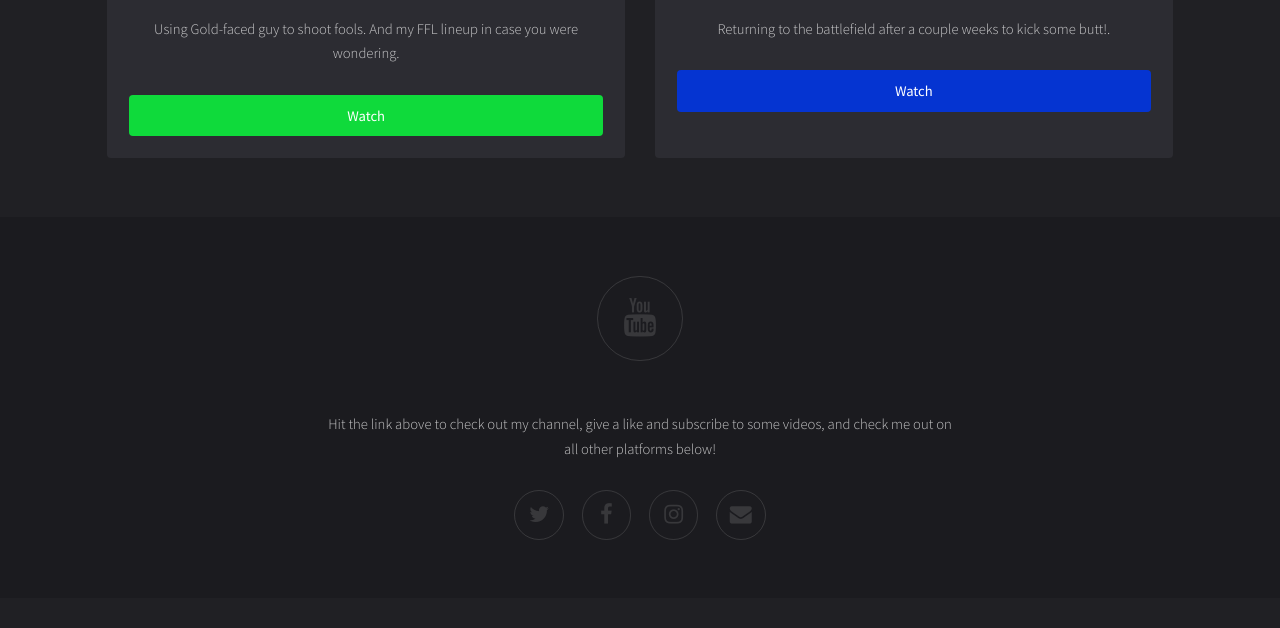
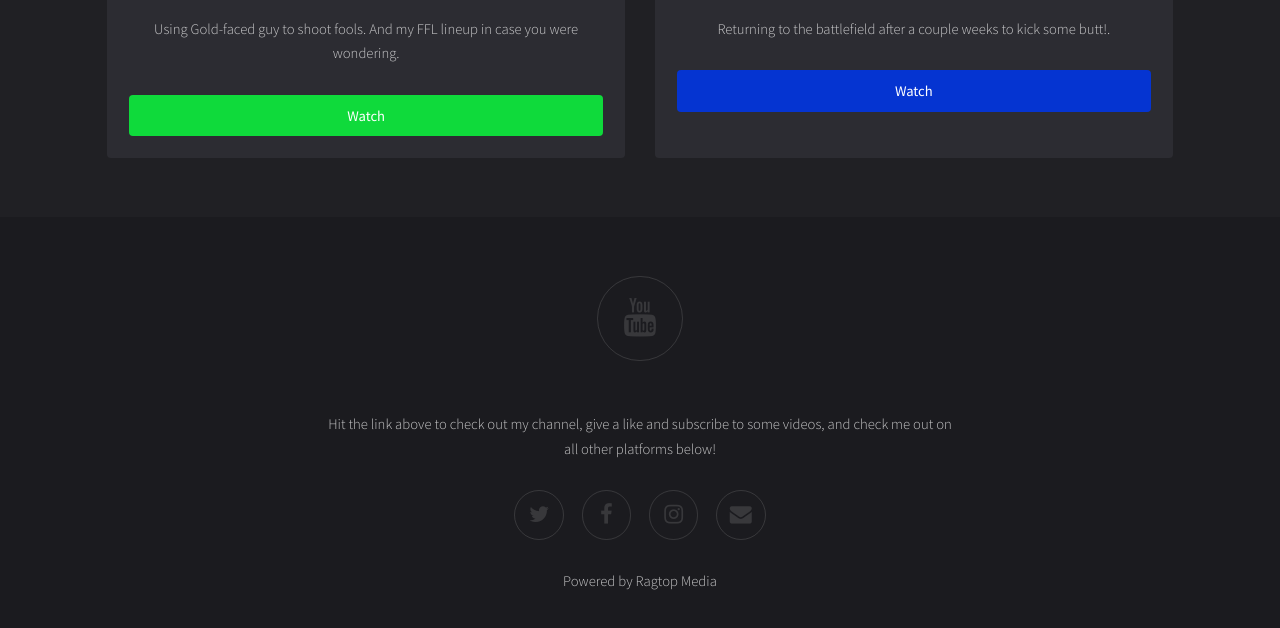
Before and after one commit to ragtop66goat/ragtop66goat.git.io, a plain HTML site: page index.html in a window 1280 px wide. Shown: the part 2276-2904 px from the top of the page. Before the commit the page ends 2874 px from the top, so only its background shows below. Drawn offline with Linux system fonts and the light colour scheme.

Commit message:
updated footer

```diff
--- a/index.html
+++ b/index.html
@@ -112,7 +112,7 @@
 							<li><a href="#" class="icon fa-instagram"><span class="label">Instagram</span></a></li>
 							<li><a href="#" class="icon fa-envelope"><span class="label">Email</span></a></li>
 						</ul>
-						<p></p>
+						<p>Powered by Ragtop Media</p>
 					</div>
 				</footer>
 
```
